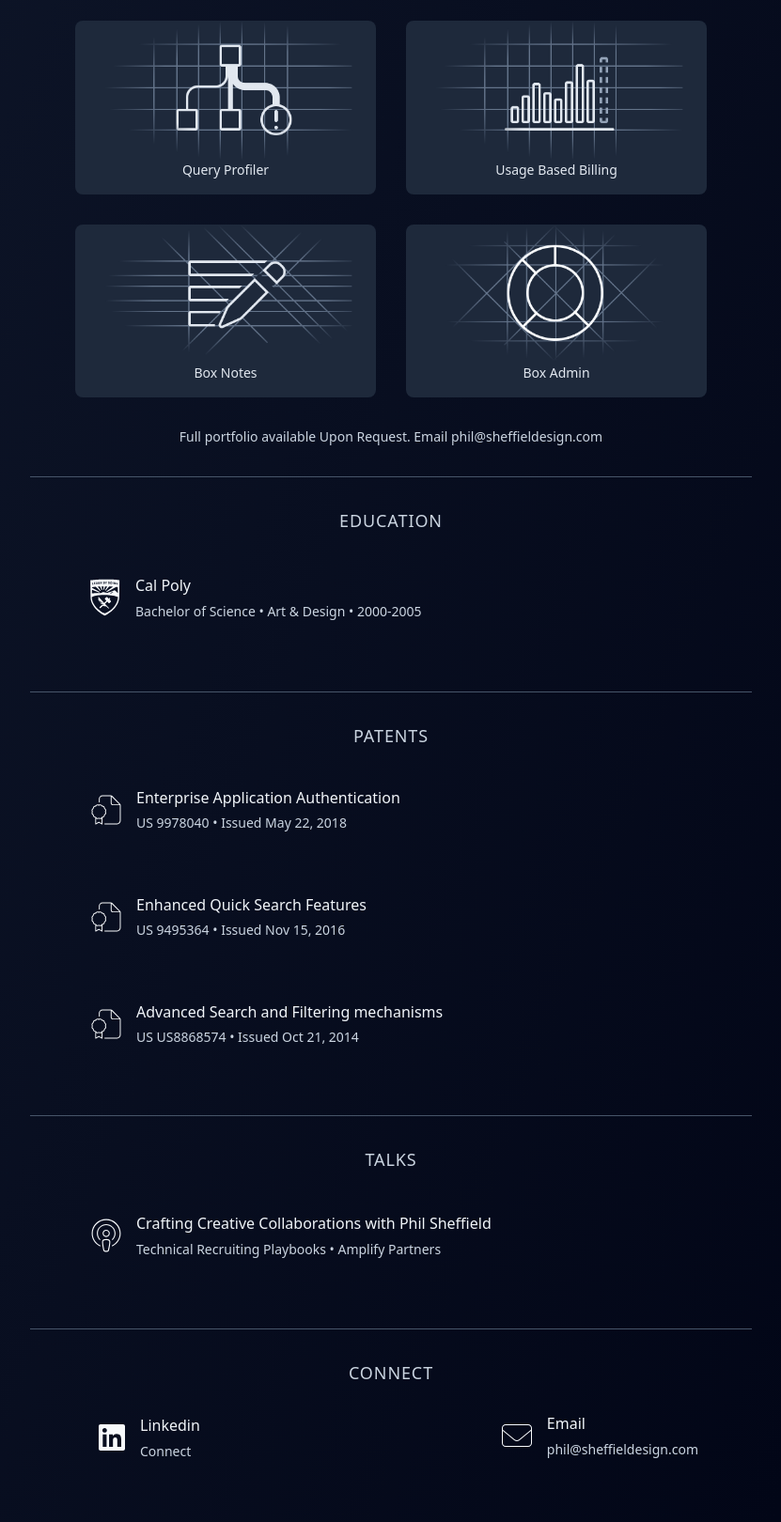
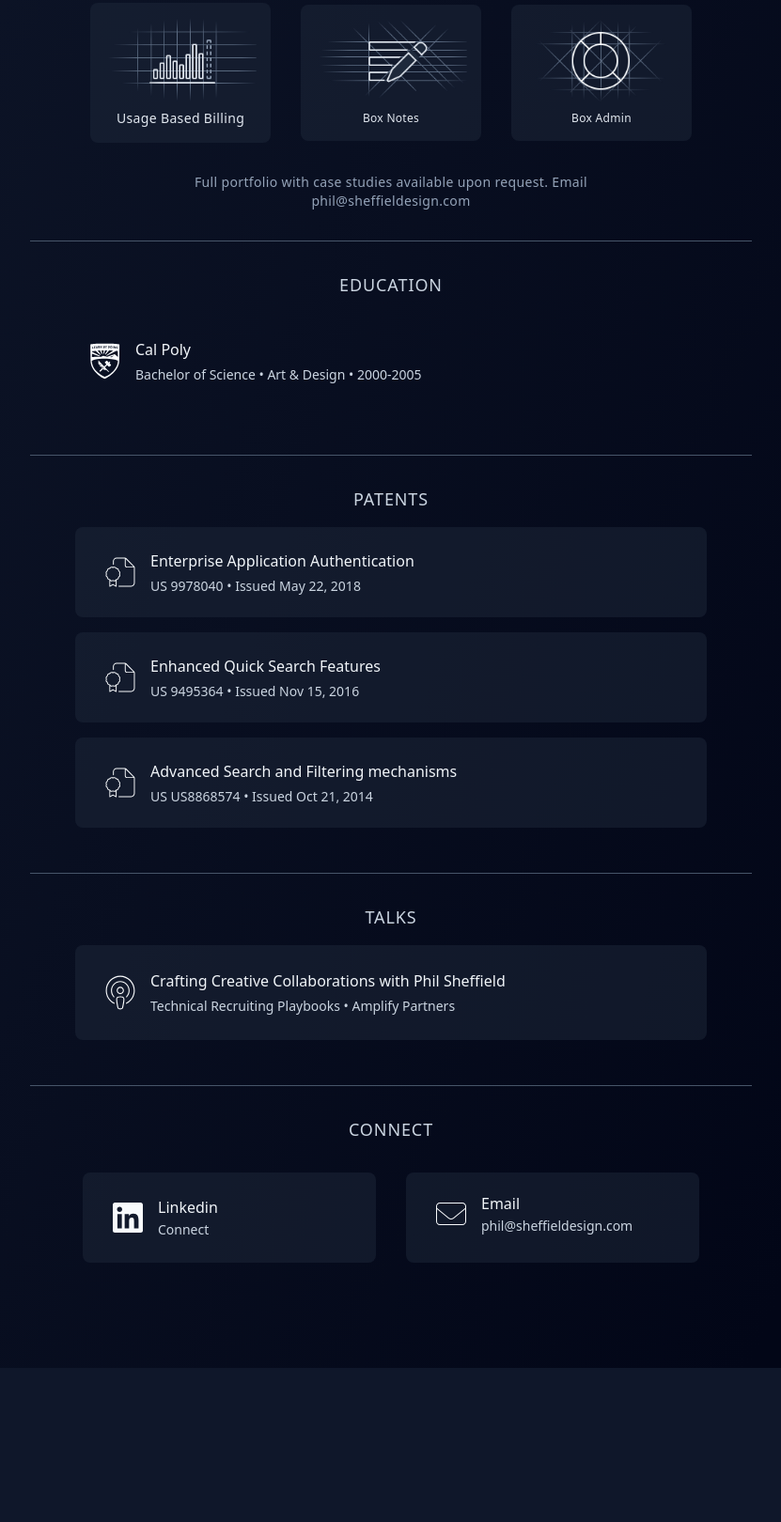
Before and after one commit to psheffie/personal-site, a plain HTML site: page index.html in a window 1280 px wide. Shown: the part 1778-3398 px from the top of the page at 94% size, without its empty margins (224-1055 px from the left). After the commit the page ends 3234 px from the top, so only its background shows below. Drawn offline with nearby package versions, Linux system fonts and the light colour scheme; a web font is replaced by a local one.

Commit message:
Updated styling

```diff
--- a/index.html
+++ b/index.html
@@ -119,7 +119,7 @@
                     <div>
                         <p class="text-lg font-medium">SingleStore</p>
                         <p class="text-sm font-light leading-1 text-slate-100 mb-2">Head of Design – 2016-2023</br>
-                            <p class="mb-2 font-light text-slate-300 text-sm">In my latest job at SingleStore, I led Brand, UX, Web Development, and QA. My team was critical in changing the market's perception of us as a small niche database (MemSQL) into a major player in real-time data analysis and AI (SingleStore). We did this by focusing on the developer experience, design systems, and analytics.</p>
+                            <p class="mb-2 font-light text-slate-400 tracking-wide text-sm">In my latest job at SingleStore, I led Brand, UX, Web Development, and QA. My team was critical in changing the market's perception of us as a small niche database (MemSQL) into a major player in real-time data analysis and AI (SingleStore). We did this by focusing on the developer experience, design systems, and analytics.</p>
                     </div>
                 </div>
                 <div class="face-in-scroll flex pb-8">
@@ -127,7 +127,7 @@
                     <div class="">
                         <p class="text-lg font-medium">Box</p>
                         <p class="text-sm font-light leading-1 text-slate-100 mb-2">Director of Product Design – 2008-2016<br>
-                            <p class="mb-2 font-light text-slate-300 text-sm">I was the first designer at Box where I helped create a market-leading product by building a best-in-class design team that led us to an IPO. When I left Box I was managing a team of designers that were responsible for the following experiences; Box Notes, Admin Console, and the Box Platform. Each of these products helped increase engagement and adoption metrics.</p>
+                            <p class="mb-2 font-light text-slate-400 tracking-wide text-sm">I was the first designer at Box where I helped create a market-leading product by building a best-in-class design team that led us to an IPO. When I left Box I was managing a team of designers that were responsible for the following experiences; Box Notes, Admin Console, and the Box Platform. Each of these products helped increase engagement and adoption metrics.</p>
                         </p>
                     </div>
                 </div>
@@ -167,31 +167,31 @@
                 class="border-t border-slate-600 p-8 text-center uppercase text-slate-300 antialiased tracking-wider text-lg fade-section-scroll">
                 Examples </h2>
         <div class="flex flex-wrap pb-8 pb-8 gap-8 items-center justify-center ">
-            <button onClick='showDialog1()' class="md:w-5/12 rounded-lg fade-in-scroll transition-all duration-300 ease-in-out bg-slate-800 hover:bg-slate-700 hover:rounded-lg active:bg-slate-900 hover:-translate-y-1 active:-translate-y-0">
+            <button onClick='showDialog1()' class="md:w-1/4 w-1/3 rounded-lg fade-in-scroll pt-4 transition-all duration-300 ease-in-out bg-slate-800/50 hover:bg-slate-800 hover:rounded-lg active:bg-slate-900 hover:-translate-y-1 active:-translate-y-0">
                         <img src="./assets/img_thumbnail_brand.png" alt="">
-                        <div class="text-sm font-normal text-slate-200 pb-4">SingleStore Branding</div>
+                        <div class="text-xs font-light  text-slate-200 pt-2 tracking-wide text-slate-200 pb-4">SingleStore Branding</div>
             </button>
-            <button onClick='showDialog2()' class="md:w-5/12 rounded-lg fade-in-scroll transition-all duration-300 ease-in-out bg-slate-800 hover:bg-slate-700 hover:rounded-lg active:bg-slate-900 hover:-translate-y-1 active:-translate-y-0">
+            <button onClick='showDialog2()' class="md:w-3/12 w-1/3 pt-4 rounded-lg fade-in-scroll transition-all duration-300 ease-in-out bg-slate-800/50 hover:bg-slate-800 hover:rounded-lg active:bg-slate-900 hover:-translate-y-1 active:-translate-y-0">
                 <img src="./assets/img_thumbnail_design-system.png" alt="">
-                <div class="text-sm font-normal text-slate-200 pb-4">Fusion Design System</div>
+                <div class="text-xs font-light  text-slate-200 pt-2 tracking-wide text-slate-200 pt-2 tracking-wide pb-4">Fusion Design System</div>
             </button>
-            <button onClick='showDialog3()' class="md:w-5/12 rounded-lg fade-in-scroll transition-all duration-300 ease-in-out bg-slate-800 hover:bg-slate-700 hover:rounded-lg active:bg-slate-900 hover:-translate-y-1 active:-translate-y-0">
+            <button onClick='showDialog3()' class="md:w-1/4 w-1/3 rounded-lg fade-in-scroll pt-4 transition-all duration-300 ease-in-out bg-slate-800/50 hover:bg-slate-800 hover:rounded-lg active:bg-slate-900 hover:-translate-y-1 active:-translate-y-0">
                 <img src="./assets/img_thumbnail_query-profile.png" alt="">
-                <div class="text-sm font-normal text-slate-200 pb-4">Query Profiler</div>
+                <div class="text-xs font-light  text-slate-200 pt-2 tracking-wide text-slate-200 pb-4">Query Profiler</div>
             </button>
-            <button onClick='showDialog4()' class="md:w-5/12 rounded-lg fade-in-scroll transition-all duration-300 ease-in-out bg-slate-800 hover:bg-slate-700 hover:rounded-lg active:bg-slate-900 hover:-translate-y-1 active:-translate-y-0">
+            <button onClick='showDialog4()' class="md:w-1/4 w-1/3 rounded-lg fade-in-scroll pt-4 transition-all duration-300 ease-in-out bg-slate-800/50 hover:bg-slate-800 hover:rounded-lg active:bg-slate-900 hover:-translate-y-1 active:-translate-y-0">
                 <img src="./assets/img_thumbnail_billing.png" alt="">
-                <div class="text-sm font-normal text-slate-200 pb-4">Usage Based Billing</div>
+                <div class="text-sm font-light  text-slate-200 pt-2 tracking-wide text-slate-200 pb-4">Usage Based Billing</div>
             </button>
-            <button onClick='showDialog5()' class="md:w-5/12 rounded-lg fade-in-scroll transition-all duration-300 ease-in-out bg-slate-800 hover:bg-slate-700 hover:rounded-lg active:bg-slate-900 hover:-translate-y-1 active:-translate-y-0">
+            <button onClick='showDialog5()' class="md:w-1/4 w-1/3 rounded-lg fade-in-scroll pt-4 transition-all duration-300 ease-in-out bg-slate-800/50 hover:bg-slate-800 hover:rounded-lg active:bg-slate-900 hover:-translate-y-1 active:-translate-y-0">
                 <img src="./assets/img_thumbnail_box-notes.png" alt="">
-                <div class="text-sm font-normal text-slate-200 pb-4">Box Notes</div>
+                <div class="text-xs font-light  text-slate-200 pt-2 tracking-wide text-slate-200 pb-4">Box Notes</div>
             </button>
-            <button onClick='showDialog6()' class="md:w-5/12 rounded-lg fade-in-scroll transition-all duration-300 ease-in-out bg-slate-800 hover:bg-slate-700 hover:rounded-lg active:bg-slate-900 hover:-translate-y-1 active:-translate-y-0">
+            <button onClick='showDialog6()' class="md:w-1/4 w-1/3 rounded-lg fade-in-scroll pt-4 transition-all duration-300 ease-in-out bg-slate-800/50 hover:bg-slate-800 hover:rounded-lg active:bg-slate-900 hover:-translate-y-1 active:-translate-y-0">
                 <img src="./assets/img_thumbnail_admin.png" alt="">
-                <div class="text-sm font-normal text-slate-200 pb-4">Box Admin</div>
+                <div class="text-xs font-light  text-slate-200 pt-2 tracking-wide text-slate-200 pb-4">Box Admin</div>
             </button>
-            <p class="text-sm font-light leading-1 text-slate-300">Full portfolio available Upon Request. Email
+            <p class="text-sm font-light w-3/4 text-center leading-1 text-slate-400 tracking-wide text-slate-300">Full portfolio with case studies available upon request. Email
                 <a href="mailto:phil@sheffieldesign.com">phil@sheffieldesign.com</a></p>
     </section>
         <section class="w-full pb-8">
@@ -211,12 +211,12 @@
         </section>
         <section class="w-full pb-8">
             <h2
-                class="border-t border-slate-600 pt-8 text-center uppercase text-slate-300 antialiased tracking-wider text-lg fade-section-scroll">
+                class="border-t border-slate-600 pt-8 text-center uppercase text-slate-300 antialiased tracking-wider text-lg fade-section-scroll mb-4">
                 Patents</h2>
             <div class="sm:px-8">
                 <a href="https://patents.google.com/patent/US9978040B2/en?oq=9978040">
                     <div
-                        class="flex m-0 sm:m-4 py-4 items-center fade-in-scroll border-opacity-0 no-underline border rounded-lg border-slate-800 transition-all duration-300 ease-in-out hover:bg-slate-700 hover:rounded-lg hover:border hover:border-slate-600">
+                        class="flex m-0 sm:m-4 p-4 mb-4 items-center face-in-scroll rounded-lg fade-in-scroll transition-all duration-300 ease-in-out bg-slate-800/50 hover:bg-slate-800 hover:rounded-lg active:bg-slate-900 hover:-translate-y-1 active:-translate-y-0">
                         <img src="./assets/icon_patent.svg" class="w-8 m-4" />
                         <div>
                             <p class="text-l font-medium sm:mb-1">Enterprise Application Authentication</p>
@@ -226,7 +226,7 @@
                 </a>
                 <a class="" href="https://patents.google.com/patent/US9495364B2/en?oq=9495364">
                     <div
-                        class="flex m-0 sm:m-4 py-4 items-center fade-in-scroll border-opacity-0 no-underline border rounded-lg border-slate-800 transition-all duration-300 ease-in-out hover:bg-slate-700 hover:rounded-lg hover:border hover:border-slate-600">
+                        class="flex m-0 sm:m-4 p-4 mb-4 items-center face-in-scroll rounded-lg fade-in-scroll transition-all duration-300 ease-in-out bg-slate-800/50 hover:bg-slate-800 hover:rounded-lg active:bg-slate-900 hover:-translate-y-1 active:-translate-y-0">
                         <img src="./assets/icon_patent.svg" class="w-8 m-4" />
                         <div>
                             <p class="text-l font-medium sm:mb-1">Enhanced Quick Search Features</p>
@@ -236,7 +236,7 @@
                 </a>
                 <a href="https://patents.google.com/patent/US8868574B2/en?oq=886857">
                     <div
-                        class="flex m-0 sm:m-4 py-4 items-center fade-in-scroll border-opacity-0 no-underline border rounded-lg border-slate-800 transition-all duration-300 ease-in-out hover:bg-slate-700 hover:rounded-lg hover:border hover:border-slate-600">
+                        class="flex m-0 sm:m-4 p-4  items-center face-in-scroll rounded-lg fade-in-scroll transition-all duration-300 ease-in-out bg-slate-800/50 hover:bg-slate-800 hover:rounded-lg active:bg-slate-900 hover:-translate-y-1 active:-translate-y-0">
                         <img src="./assets/icon_patent.svg" class="w-8 m-4" />
                         <div>
                             <p class="text-l font-medium sm:mb-1">Advanced Search and Filtering mechanisms</p>
@@ -249,13 +249,13 @@
         </section>
         <section class="w-full pb-8 ">
             <h2
-                class="border-t border-slate-600 pt-8 text-center uppercase text-slate-300 antialiased tracking-wider text-lg fade-section-scroll">
+                class="border-t border-slate-600 pt-8 text-center uppercase text-slate-300 antialiased tracking-wider text-lg fade-section-scroll mb-4">
                Talks</h2>
             <div class="sm:px-8">
 
                 <a href="https://open.spotify.com/episode/0KFeP5skvPNLEQMkJgiQYs">
                     <div
-                        class="flex m-0 sm:m-4 py-4 items-center fade-in-scroll border-opacity-0 no-underline border rounded-lg border-slate-800 transition-all duration-300 ease-in-out hover:bg-slate-700 hover:rounded-lg hover:border hover:border-slate-600">
+                        class="flex m-0 sm:m-4 p-4 items-center face-in-scroll rounded-lg fade-in-scroll transition-all duration-300 ease-in-out bg-slate-800/50 hover:bg-slate-800 hover:rounded-lg active:bg-slate-900 hover:-translate-y-1 active:-translate-y-0">
                         <img src="./assets/icon_podcast.svg" class="w-8 m-4" />
                         <div>
                             <p class="text-l font-medium mb-1">Crafting Creative Collaborations with Phil Sheffield</p>
@@ -268,29 +268,32 @@
         </section>
         <section class="w-full">
             <h2
-                class="border-t border-slate-600 pt-8 text-center uppercase text-slate-300 antialiased tracking-wider text-lg fade-section-scroll">
+                class="border-t border-slate-600 pt-8 text-center uppercase text-slate-300 antialiased tracking-wider text-lg fade-section-scroll mb-4">
                 Connect </h2>
-            <div class="flex flex-wrap mx-2 sm:px-8 md:justify-between pb-8">
-                <a class="face-in-scroll hover:bg-slate-700 my-2 border-opacity-0 border rounded-lg border-slate-800 transition-all duration-300 ease-in-out hover:rounded-lg hover:border hover:border-slate-600"
-                    href="https://www.linkedin.com/in/philipsheffield/">
-                    <div class="flex md:w-5/12 m-0 sm:m-4 items-center fade-in-scroll">
+            <div class="flex md:flex-wrap flex-col md:flex-row mx-2 sm:px-8 md:justify-between mb-8 ">
+                <div class="flex md:w-6/12 face-in-scroll">
+                    <a class="w-full md:m-4 p-4 md:p-0 rounded-lg transition-all duration-300 ease-in-out bg-slate-800/50 hover:bg-slate-800 hover:rounded-lg active:bg-slate-900 hover:-translate-y-1 active:-translate-y-0" href="https://www.linkedin.com/in/philipsheffield/">
+                        <div class="flex sm:m-4 items-center fade-in-scroll">
                             <img src="./assets/icon_linkedin.svg" class="w-8 m-4" />
                             <div>
-                            <p class="text-l font-medium sm:mb-1">Linkedin</p>
+                                <p class="text-l font-normal">Linkedin</p>
                                 <p class="text-sm font-light leading-1 text-slate-300">Connect</p>
                             </div>
                         </div>
                     </a>
-                <a class="face-in-scroll hover:bg-slate-700 my-2 border-opacity-0 border rounded-lg border-slate-800 transition-all duration-300 ease-in-out hover:rounded-lg hover:border hover:border-slate-600"
+                </div>
+                <div class="flex md:w-6/12 face-in-scroll md:mt-0 mt-4">
+                    <a class="w-full md:m-4 p-4 md:p-0 face-in-scroll rounded-lg fade-in-scroll transition-all duration-300 ease-in-out bg-slate-800/50 hover:bg-slate-800 hover:rounded-lg active:bg-slate-900 hover:-translate-y-1 active:-translate-y-0"
                         href="mailto:phil@sheffieldesign.com">
-                    <div class="flex md:w-5/12 m-0 sm:m-4 items-center fade-in-scroll">
+                        <div class="flex sm:m-4 items-center fade-in-scroll">
                             <img src="./assets/icon_envelope.svg" class="w-8 m-4" />
                             <div>
-                            <p class="text-l font-medium sm:mb-1">Email</p>
+                                <p class="text-l font-normal">Email</p>
                                 <p class="text-sm font-light leading-1 text-slate-300">phil@sheffieldesign.com</p>
                             </div>
                         </div>
                     </a>
+                </div>
             </div>
         </section>
     </div>
@@ -300,11 +303,10 @@
         </div>
         <div class="content-scroll w-full ">
             <div class="flex-col justify-center text-left m-auto p-16  max-w-5xl ">
-                <img src="./assets/img_lg_brand_logo.png" alt="" class="my-8">
+                <img src="./assets/img_lg_brand_website.png" alt="" class="my-8">
                 <div class="font-medium text-3xl">From MemSQL to SingleStore </div>
                 <p class="font-light text-slate-200 mb-4 mt-2" > In 2021, we redefined our brand, transitioning from MemSQL to SingleStore. We aimed to achieve a multifaceted transformation. My team and I crafted a new logo that symbolizes our departure from a singular focus on in-memory storage (mem-sql) to a more versatile and all-encompassing data management solution. We established a new color palette and design language, aligning seamlessly with our vision for the future.
                 </p>
-                <img src="./assets/img_lg_brand_website.png" alt="" class="my-8">
                 <p class="font-light text-slate-200 mb-4 mt-2">  The revamped website and application, shaped by my team and I, was purpose-built to connect with the developer audience. We successfully positioned SingleStore as a versatile and comprehensive data platform ready to meet the evolving needs of our diverse user base.
                         </p>
                 <!-- <br><br>
```
Also changed, not shown: assets/img_lg_brand_website.png, 2 other files. Lines whose indentation alone changed are shown as unchanged.
